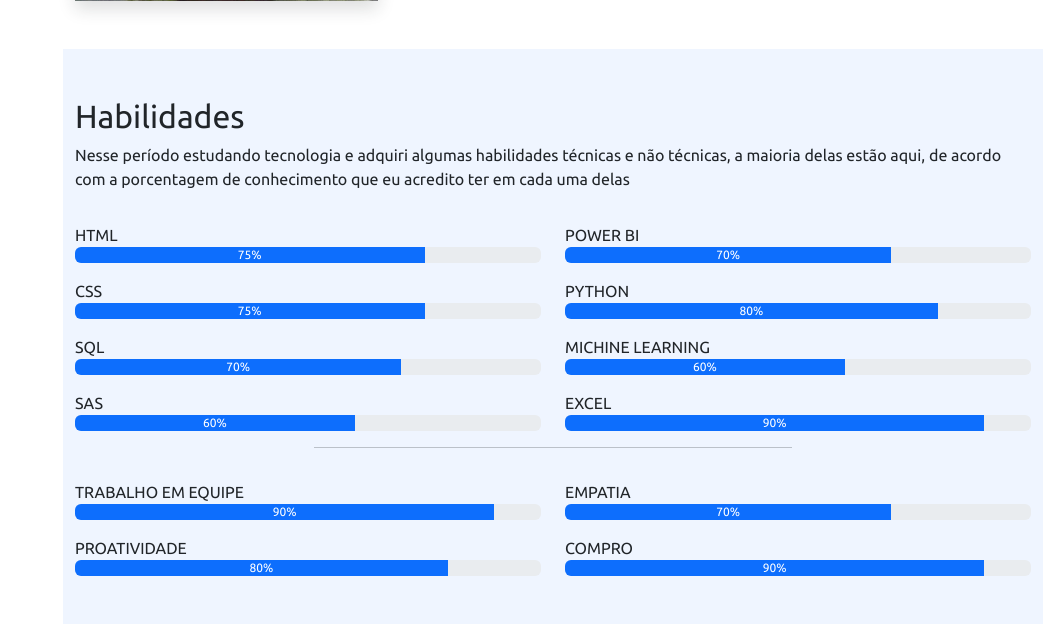
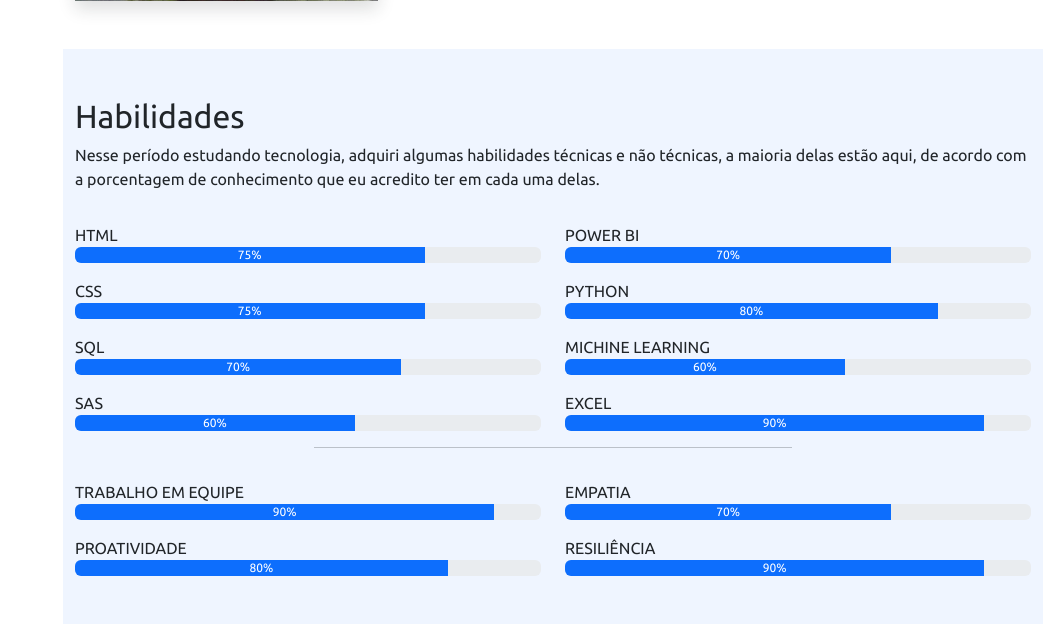
Before and after one commit to flavio641/Repositorio, a Flask app: page / in a window 1280 px wide. Shown: the part 1341-1965 px from the top of the page, without its empty margins (237-1280 px from the left). Run offline with Flask 2, Linux system fonts and the light colour scheme; some libraries are stand-ins or nearby versions.

Commit message:
atualização

```diff
--- a/static/stytle.css
+++ b/static/stytle.css
@@ -94,7 +94,7 @@
   }
 
   section#inicio{
-    background-image: url(../static/img/Negócios\ \(10\).jpg);
+    background-image: url(../static/img/imagem\ datascience.jpg);
     background-repeat: no-repeat;
     background-size: cover;
     background-attachment: fixed;
@@ -105,7 +105,7 @@
 
   section#inicio h2{
     font-size: 4rem;
-    color: rgba(129, 40, 212, 0.856);
+    color: #ffff;
 
   }
 
@@ -119,6 +119,7 @@
 
   #inicio span#sub-title{
     margin-left: 25px;
+    color: #ffff;
   }
 
   section#inicio div#arraste{
@@ -128,7 +129,7 @@
 
   section#inicio div#arraste a{
     text-decoration: none;
-    color: rgba(129, 40, 212, 0.856);
+    color: #ffff;
   }
 
   i.menu-mobile{
@@ -171,6 +172,8 @@
     section#inicio span#sub-title{
       margin-right: 0;
       font-size: 1rem;
+
+
     }
 
     #main{
--- a/templates/index.html
+++ b/templates/index.html
@@ -202,9 +202,9 @@
             <div class="container pb-5">
                 <h2 class="pt-5">Habilidades</h2>
                 <p>
-                    Nesse período estudando tecnologia e adquiri algumas habilidades
+                    Nesse período estudando tecnologia, adquiri algumas habilidades
                     técnicas e não técnicas, a maioria delas estão aqui, de acordo com
-                    a porcentagem de conhecimento que eu acredito ter em cada uma delas
+                    a porcentagem de conhecimento que eu acredito ter em cada uma delas.
                 </p>
                 <div class="row">
                     <div class="col-md-6">
@@ -269,7 +269,7 @@
                         <div class="progress" role="progressbar" aria-label="Example with label" aria-valuenow="70" aria-valuemin="0" aria-valuemax="100">
                             <div class="progress-bar" style="width: 70%">70%</div>
                           </div>
-                          <p class="mt-3 mb-0">COMPRO</p>
+                          <p class="mt-3 mb-0">RESILIÊNCIA</p>
                           <div class="progress" role="progressbar" aria-label="Example with label" aria-valuenow="90" aria-valuemin="0" aria-valuemax="100">
                               <div class="progress-bar" style="width: 90%">90%</div>
                             </div>
```
